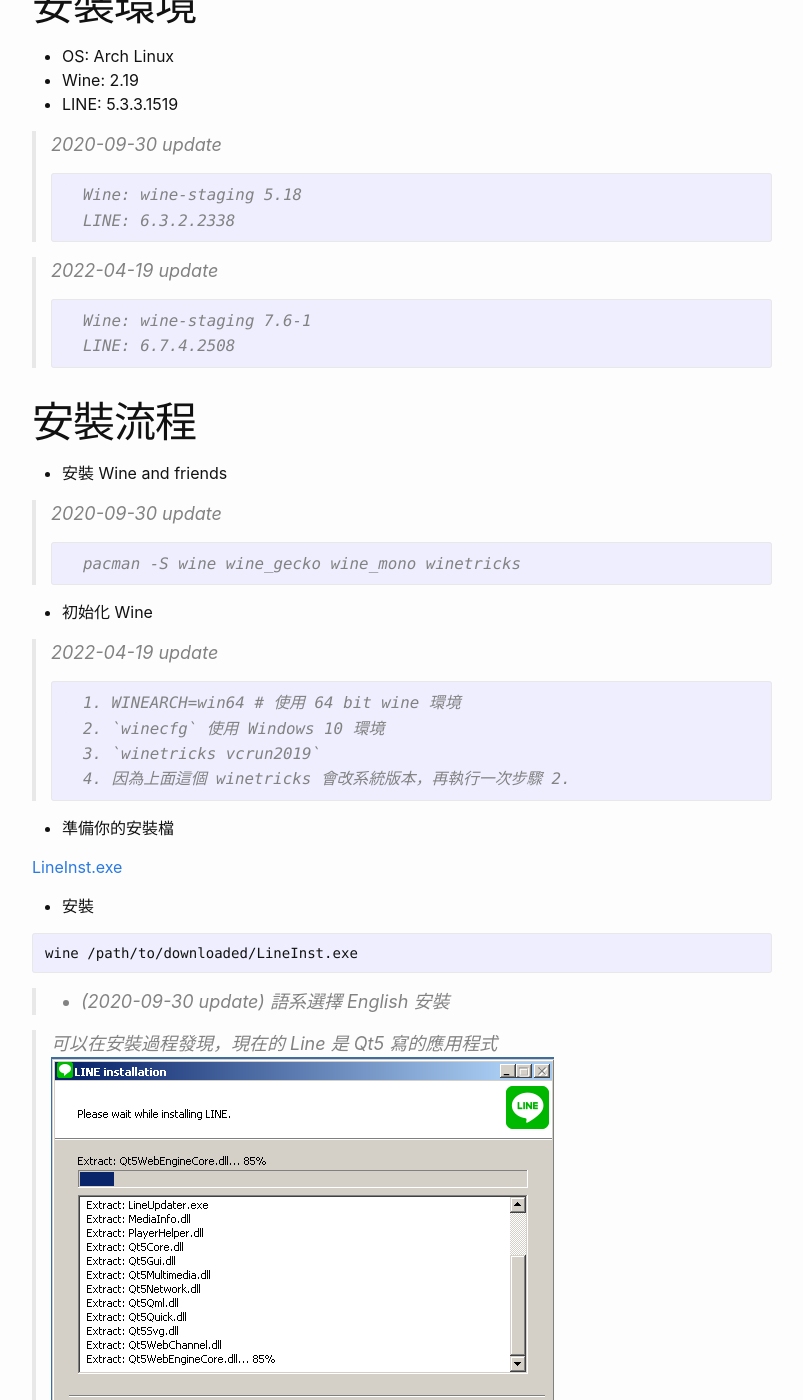
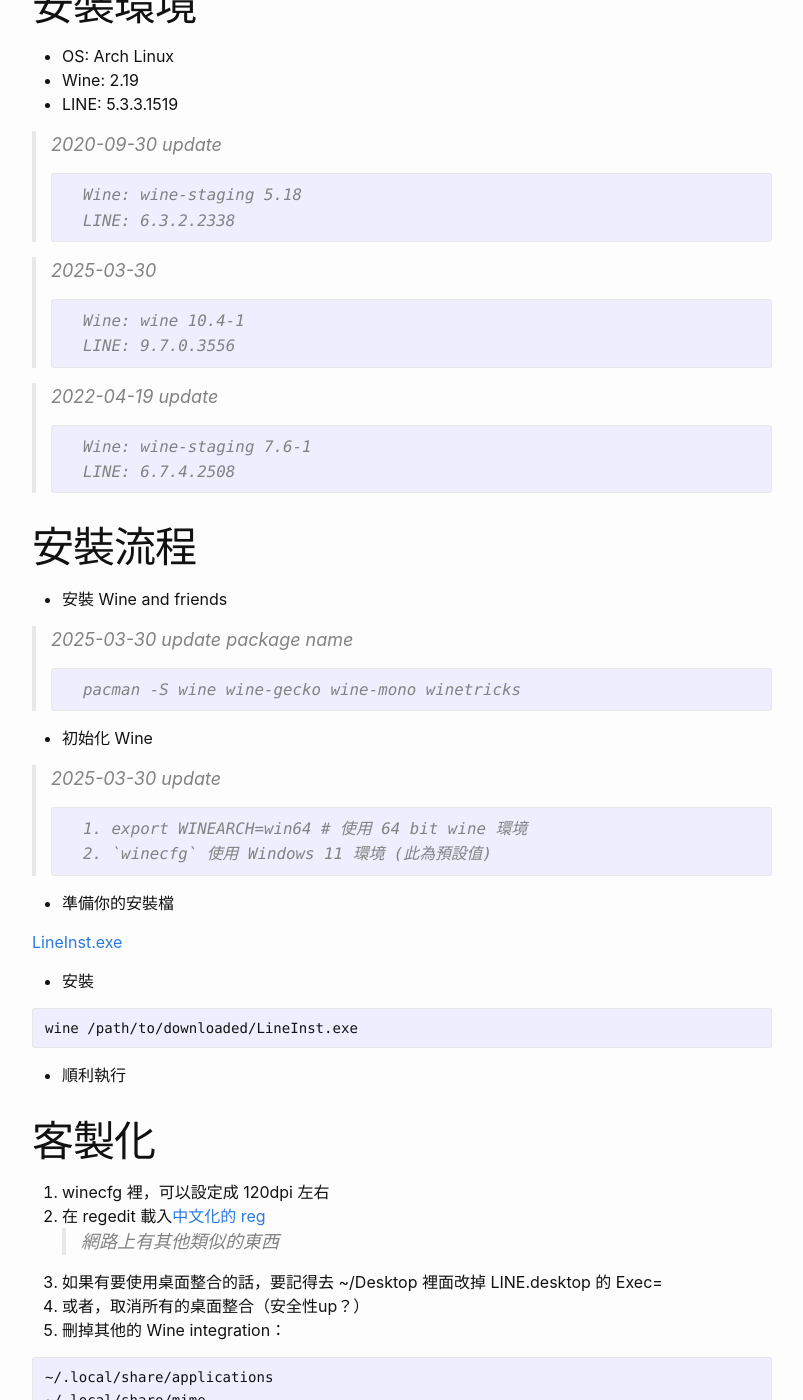
Before and after one commit to Brli/brli.github.io, a Jekyll site: the page built from _posts/2022-04-19-linux-wine-line.markdown, in a window 1280 px wide and 1400 px high, scrolled down 844 px. Shown: the whole window, without its empty margins (238-1041 px from the left). Built offline with Jekyll 4.4.1, drawn with Linux system fonts in a browser that asks for light colours; nearby versions of some CDN libraries; comment, search, counter and statistics services are not loaded; some of the changed text lies outside the part shown.

Commit message:
update wine line post

````diff
--- a/_posts/2022-04-19-linux-wine-line.markdown
+++ b/_posts/2022-04-19-linux-wine-line.markdown
@@ -26,6 +26,12 @@
   LINE: 6.3.2.2338
 ```
 
+> 2025-03-30
+```
+  Wine: wine 10.4-1
+  LINE: 9.7.0.3556
+```
+
 > 2022-04-19 update
 ```
   Wine: wine-staging 7.6-1
@@ -36,19 +42,17 @@
 
 - 安裝 Wine and friends
 
-> 2020-09-30 update
+> 2025-03-30 update package name
 ```
-  pacman -S wine wine_gecko wine_mono winetricks
+  pacman -S wine wine-gecko wine-mono winetricks
 ```
 
 - 初始化 Wine
 
-> 2022-04-19 update
+> 2025-03-30 update
 ```
-  1. WINEARCH=win64 # 使用 64 bit wine 環境
-  2. `winecfg` 使用 Windows 10 環境
-  3. `winetricks vcrun2019`
-  4. 因為上面這個 winetricks 會改系統版本，再執行一次步驟 2.
+  1. export WINEARCH=win64 # 使用 64 bit wine 環境
+  2. `winecfg` 使用 Windows 11 環境 (此為預設值)
 ```
 
 - 準備你的安裝檔
@@ -61,28 +65,7 @@
 wine /path/to/downloaded/LineInst.exe
 ```
 
-> - (2020-09-30 update) 語系選擇 English 安裝
-
-> 可以在安裝過程發現，現在的 Line 是 Qt5 寫的應用程式
-![wine qt5](/assets/wine-qt5.png)
-
 - 順利執行
-
-> 2020-09-30 update
-```
-  初次執行不要登入
-  左上方三橫線，進去設定，關掉預設啟用的按系統調整佈景主題
-```
-
-- 修改 LINE.desktop
-
-> 這裡用的是 Windows 7 容器（預設值）
-
-`/home/.local/share/applications/wine/LINE.desktop`
-
-  - 用編輯器打開
-  - 在 `Exec=env` 後面加上 `LC_ALL=en_US.UTF8`
-  - 儲存後關閉
 
 # 客製化
 
@@ -140,3 +123,7 @@
 - 修正環境：不用再使用特定語系
 - 修正環境：使用 Windows 10 x64 系統
 - 關於反破解：參考[這篇](/2022/08/25/linux-wine-line.html)
+
+# (2025-03-30 Update)
+
+- 修正環境：可以使用預設 Windows 11 x64 環境
````
